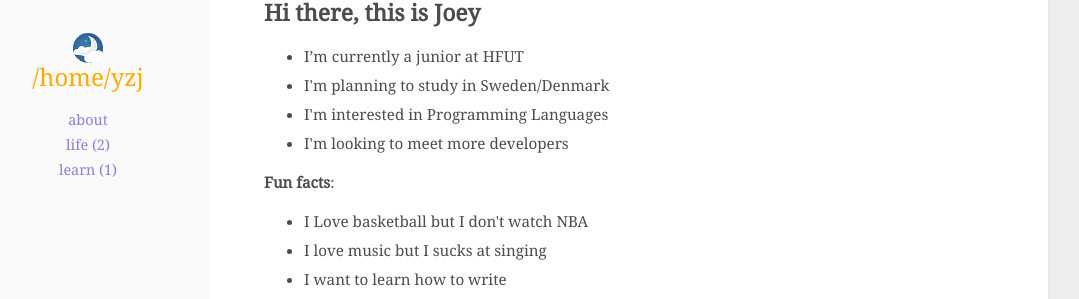
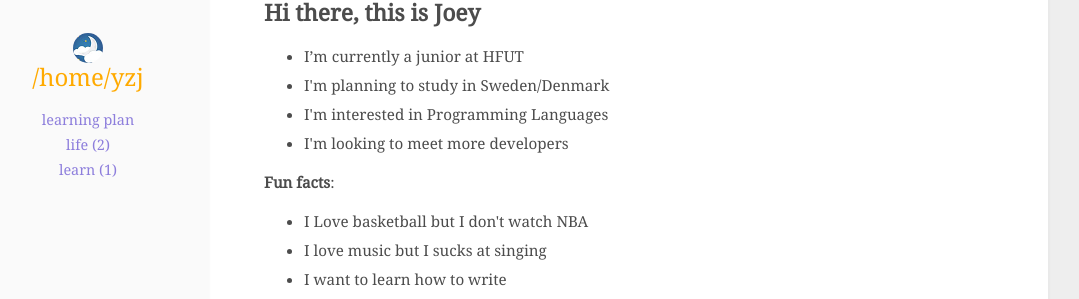
Before and after one commit to wine99/wine99.github.io, a Jekyll site: the page built from index.html, in a window 1280 px wide. Shown: the part 117-416 px from the top of the page, without its empty margins (132-1211 px from the left). Built offline with Jekyll 4.4.1, drawn with Linux system fonts in a browser that asks for light colours.

Commit message:
link name "about" to "learning plan"

```diff
--- a/_config.yml
+++ b/_config.yml
@@ -20,7 +20,7 @@ user:
   # pic: /assets/img/cat.jpg
   # picAlt: "catbook"
   # job: a category-centric theme
-  aboutme: true # comment this out if you don't need the 'about' page.
+  aboutme: true # comment this out if you don't need the 'about' page. This has been changed to learning plan!
 
 exclude:
   - README.md
--- a/_includes/header.html
+++ b/_includes/header.html
@@ -16,7 +16,8 @@
       {% if site.user.aboutme %}
       <ul class="nav_list">
         <li class="nav_item">
-          <a href="{{ site.baseurl }}/aboutme.html">about</a>
+          <!-- <a href="{{ site.baseurl }}/aboutme.html">about</a> -->
+          <a href="{{ site.baseurl }}/aboutme.html">learning plan</a>
         </li>
       </ul>
       {% endif %}
```
